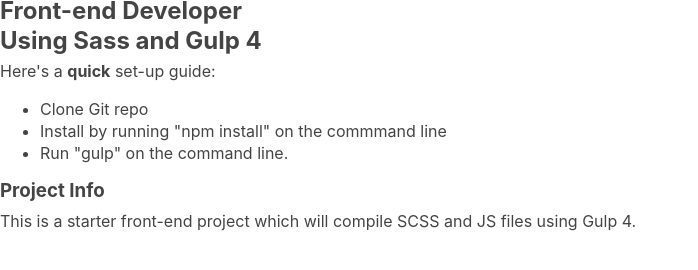
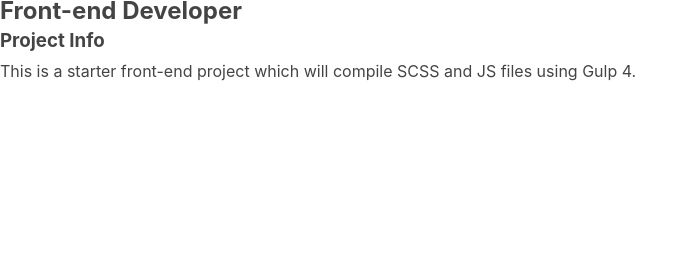
Before and after one commit to jsguerra/fed-concept-page, a website: page app/index.html in a window 1280 px wide. Shown: the whole page, without its empty margins (0-698 px from the left). Drawn offline with Linux system fonts and the light colour scheme.

Commit message:
updated markup

```diff
--- a/app/index.html
+++ b/app/index.html
@@ -23,17 +23,7 @@
   <main>
     <section class="content">
       <h1>Front-end Developer</h1>
-      <h2>Using Sass and Gulp 4</h2>
 
-      <p>
-        Here's a <strong>quick</strong> set-up guide:
-      </p>
-
-      <ul>
-        <li>Clone Git repo</li>
-        <li>Install by running "npm install" on the commmand line</li>
-        <li>Run "gulp" on the command line.</li>
-      </ul>
 
     </section>
 
```
